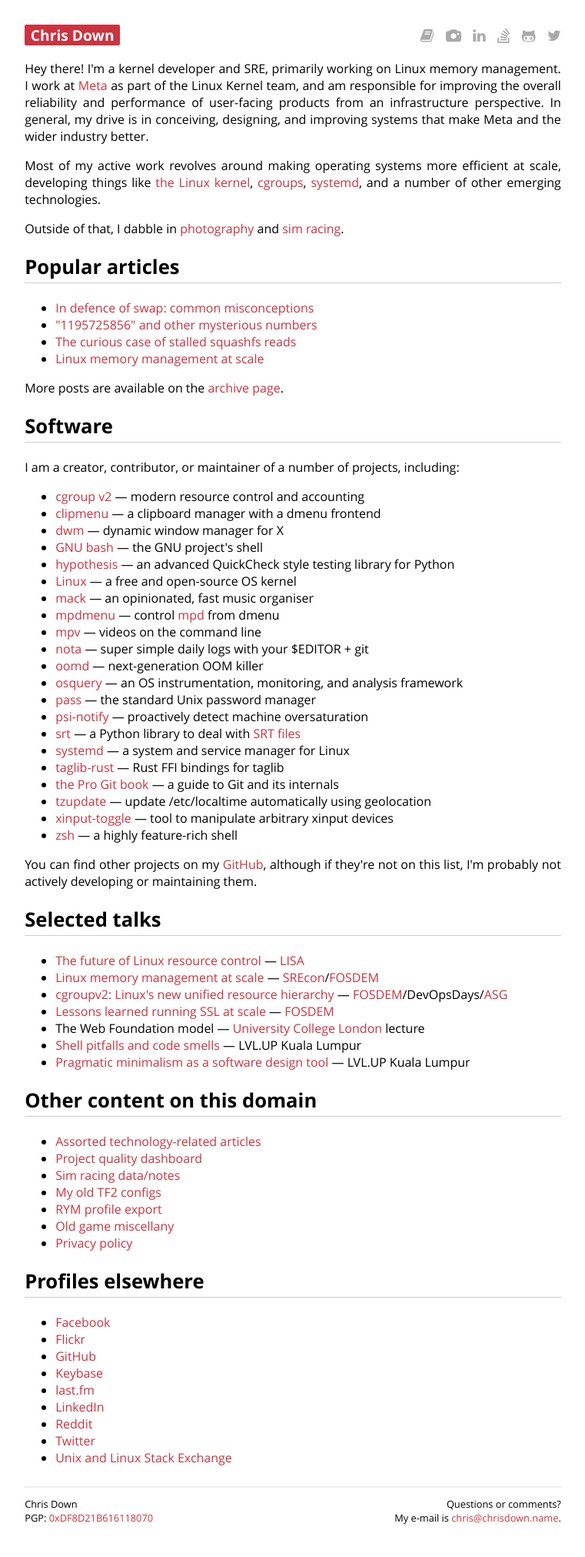
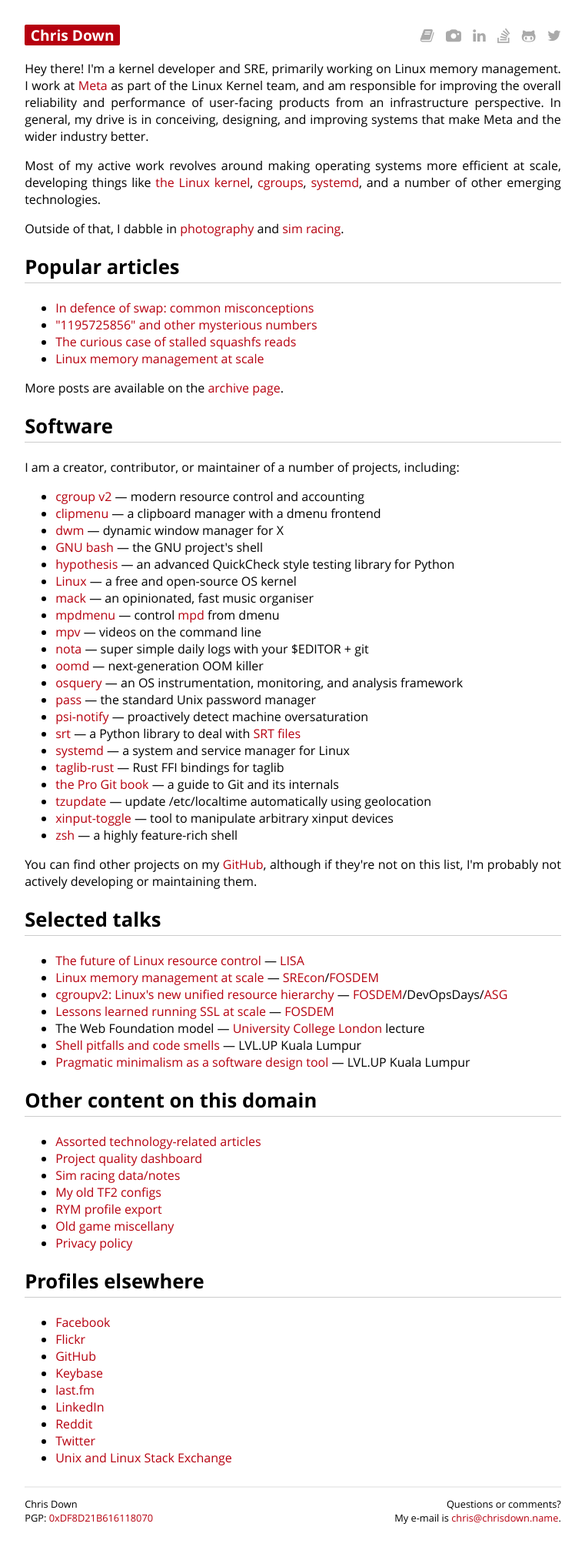
Before and after one commit to cdown/chrisdown.name, a Jekyll site: the page built from index.md, in a window 1280 px wide. Shown: the whole page at 77% size, without its empty margins (259-1020 px from the left). Built offline with Jekyll 4.4.1, drawn with Linux system fonts in a browser that asks for light colours.

Commit message:
css: Increase red colour contrast
From webhint:

> Elements must have sufficient color contrast: Element has insufficient
> color contrast of 5.1 (foreground color: #cc333f, background color:
> #ffffff, font size: 12.0pt (16px), font weight: normal). Expected
> contrast ratio of 7:1

```diff
--- a/css/style.css
+++ b/css/style.css
@@ -79,7 +79,7 @@ html, body {
 }
 
 a {
-    color: #CC333F;
+    color: #B6000F;
     text-decoration: none;
     transition: all 75ms ease-in;
     display: inline;
@@ -87,7 +87,7 @@ a {
 
 a:hover {
     color: #FFF;
-    background-color: #CC333F;
+    background-color: #B6000F;
 }
 
 /* We have a single navigation element, in a different colour, that links back
@@ -126,13 +126,13 @@ header nav ul.extra {
 
 header nav span.home a {
     color: #FFF;
-    background-color: #CC333F;
+    background-color: #B6000F;
     font-weight: bold;
     border-radius: 2px;
 }
 
 header nav span.home a:hover {
-    color: #CC333F;
+    color: #B6000F;
     background-color: rgba(204, 51, 63, 0.1);
 }
 
```
